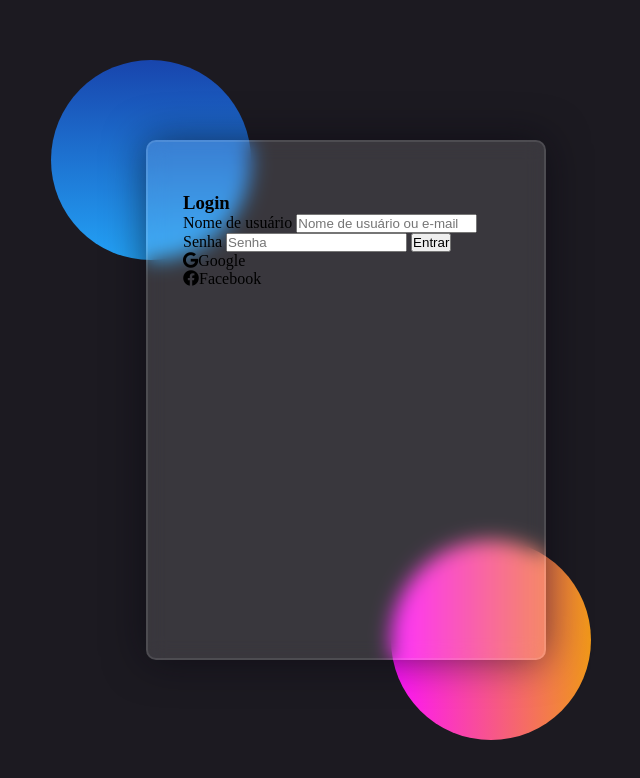
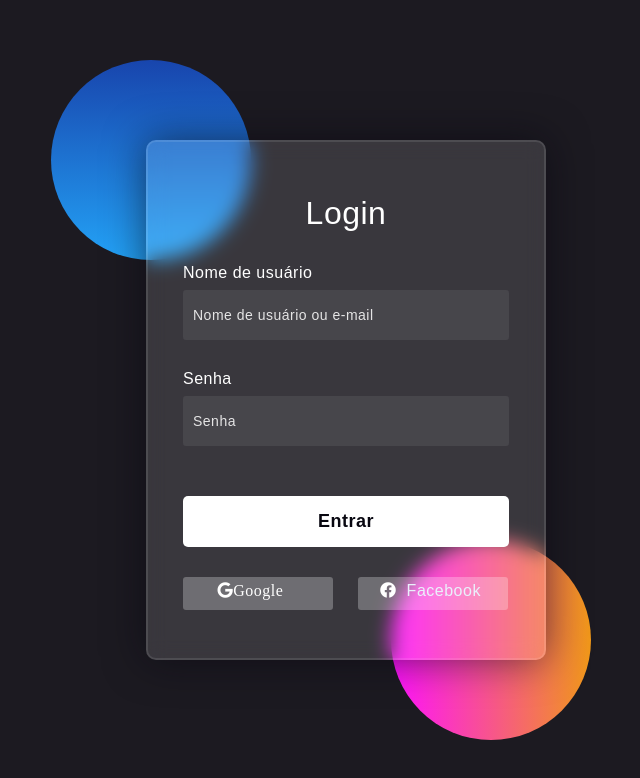
Before and after one commit to gustavosantos04/login_screen, a plain HTML site: page index.html in a window 1280 px wide. Shown: the whole page, without its empty margins (294-934 px from the left). Drawn offline with Linux system fonts and the light colour scheme; a web font is replaced by a local one.

Commit message:
terminei a tela de login

```diff
--- a/style.css
+++ b/style.css
@@ -52,3 +52,80 @@ form{
     box-shadow: 0 0 40px #08071099;
     padding: 50px 35px;
 }
+
+form * {
+    font-family: 'Poppins', sans-serif;
+    color: #ffff;
+    letter-spacing: 0.5px;
+    outline: none;
+    border: none;
+}
+
+form h3{
+    font-size: 32px;
+    font-weight: 500;
+    line-height: 42px;
+    text-align: center;
+}
+
+label {
+    display: block;
+    margin-top: 30px;
+    font-size: 16px;
+    font-weight: 500px;
+}
+
+input {
+    display: block;
+    height: 50px;
+    width: 100%;
+    background-color: #ffffff12;
+    border-radius: 3px;
+    padding: 0 10px;
+    margin-top: 8px;
+    font-size: 14px;
+    font-weight: 300;
+}
+
+::placeholder {
+    color: #e5e5e5;
+}
+
+button {
+    margin-top: 50px;
+    width: 100%;
+    background-color: #ffff;
+    color: #080710;
+    padding: 15px 0;
+    font-size: 18px;
+    font-weight: 600;
+    border-radius: 5px;
+    cursor: pointer;
+}
+
+.social {
+    margin-top: 30px;
+    display: flex;
+}
+
+.social div {
+    background: red;
+    width: 150px;
+    border-radius: 3px;
+    padding: 5px 10px 10px 5px;
+    background-color: #ffffff45;
+    color: #eaf0fb;
+    text-align: center;
+}
+
+.social div:hover {
+    background-color: #000000;
+}
+
+.social .facebook{
+    margin-left: 25px;
+}
+
+.social i {
+    margin-right: 10px;
+}
```
